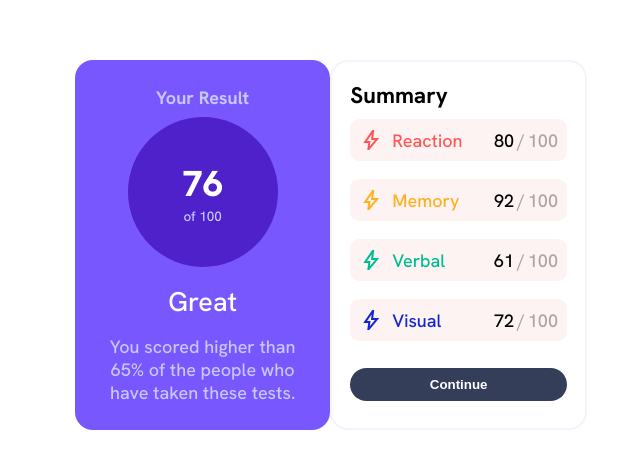
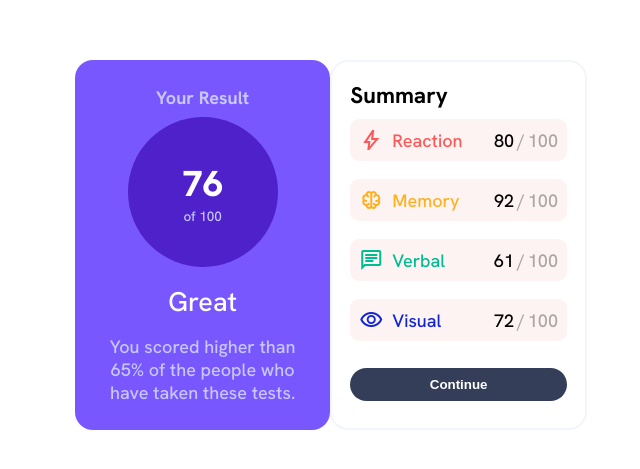
Before and after one commit to siamakanda/Result, a plain HTML site: page index.html in a window 1280 px wide. Shown: the part 155-624 px from the top of the page, 309-949 px from the left. Drawn offline with nearby package versions, Linux system fonts and the light colour scheme.

Commit message:
Add files via upload

```diff
--- a/index.html
+++ b/index.html
@@ -60,7 +60,7 @@
         <div class="result-card">
           <div class="subcard" id="memory">
             <span class="material-symbols-outlined">
-              bolt
+              neurology
             </span>
             <p class="subcard">Memory</p>
           </div>
@@ -74,7 +74,7 @@
         <div class="result-card">
           <div class="subcard" id="verbal">
             <span class="material-symbols-outlined">
-              bolt
+              chat
             </span>
             <p class="subcard">Verbal</p>
           </div>
@@ -88,7 +88,7 @@
         <div class="result-card">
           <div class="subcard" id="visual">
             <span class="material-symbols-outlined">
-              bolt
+              visibility
             </span>
             <p class="subcard">Visual</p>
           </div>
```
